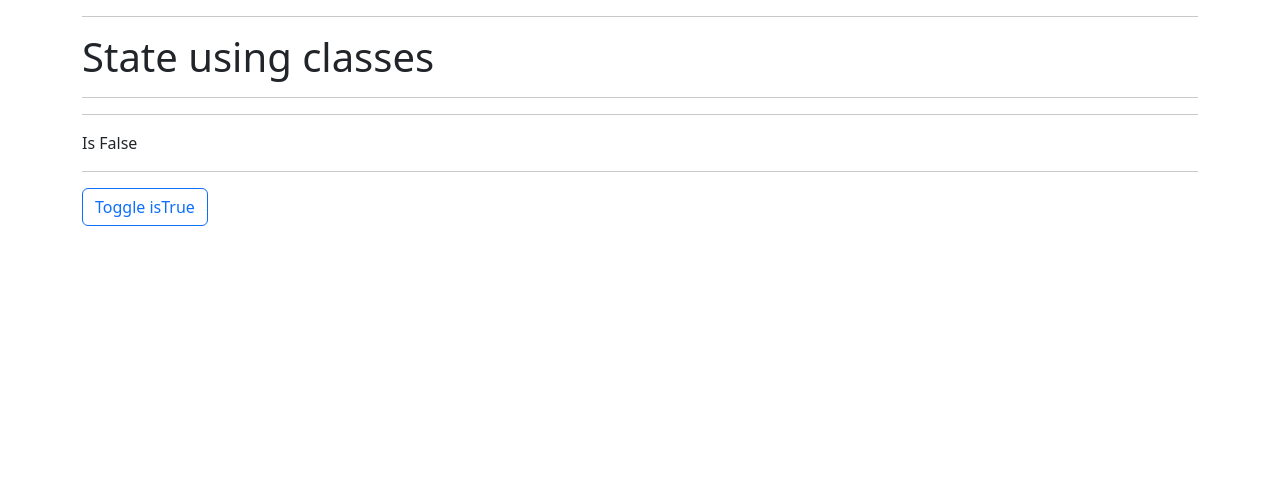
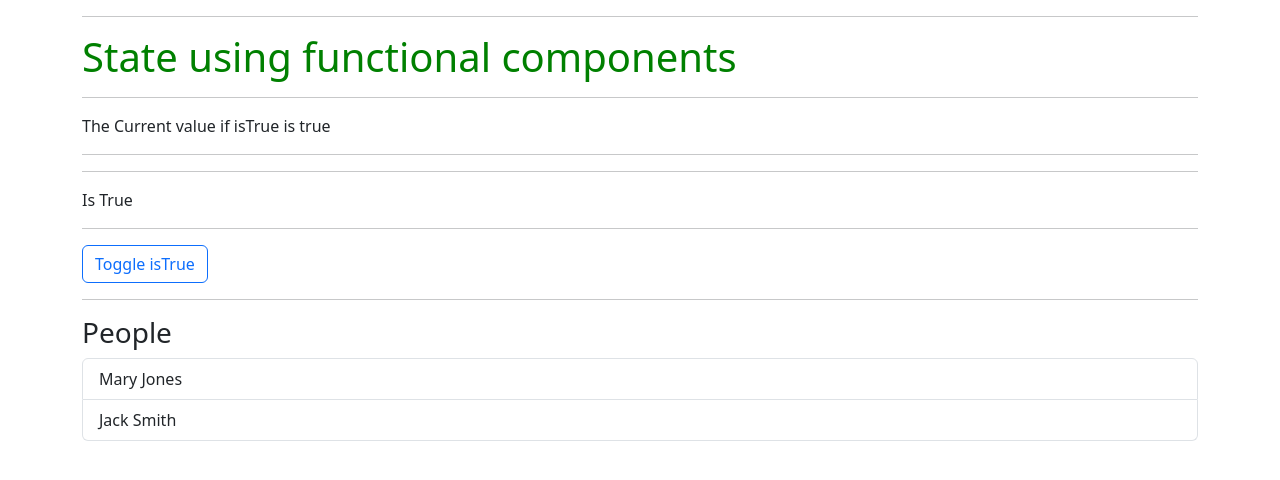
Before and after one commit to umedanaoyuki/full-stack-app-react, a React (Create React App) app: page / in a window 1280 px wide. Shown: the top 480 px of the page. Built offline with nearby package versions, Linux system fonts and the light colour scheme.

Commit message:
useEffect

```diff
--- /dev/null
+++ b/src/App.js
@@ -0,0 +1,67 @@
+import React, { Fragment, useEffect, useState } from "react";
+import "./App.css";
+
+function HelloWorld(props) {
+  const [isTrue, setIsTrue] = useState(true);
+  const [crowd, setCrowd] = useState([]);
+
+  const toggleTrue = () => {
+    if (isTrue) {
+      setIsTrue(false);
+      return;
+    }
+    setIsTrue(true);
+  };
+
+  useEffect(() => {
+    console.log("useEffect fired!");
+
+    let people = [
+      {
+        id: 1,
+        firstName: "Mary",
+        lastName: "Jones",
+        dob: "1997-05-02",
+      },
+      {
+        id: 2,
+        firstName: "Jack",
+        lastName: "Smith",
+        dob: "1999-02-04",
+      },
+    ];
+
+    setCrowd(people);
+  }, []);
+
+  return (
+    <>
+      <hr />
+      <h1 className="h1-green">{props.msg}</h1>
+      <hr />
+      {isTrue && (
+        <Fragment>
+          <p>The Current value if isTrue is true</p>
+          <hr />
+        </Fragment>
+      )}
+      <hr />
+      {isTrue ? <p>Is True</p> : <p>Is False</p>}
+      <hr />
+      <a href="#!" className="btn btn-outline-primary" onClick={toggleTrue}>
+        Toggle isTrue
+      </a>
+      <hr />
+      <h3>People</h3>
+      <ul className="list-group">
+        {crowd.map((m) => (
+          <li key={m.id} className="list-group-item">
+            {m.firstName} {m.lastName}
+          </li>
+        ))}
+      </ul>
+    </>
+  );
+}
+
+export default HelloWorld;
--- a/src/index.js
+++ b/src/index.js
@@ -1,6 +1,7 @@
 import React from "react";
 import ReactDOM from "react-dom/client";
-import AppClass from "./AppClass";
+// import AppClass from "./AppClass";
+import App from "./App";
 
 const root = ReactDOM.createRoot(document.getElementById("root"));
 root.render(
@@ -8,7 +9,7 @@ root.render(
     <div className="container">
       <div className="row">
         <div className="col">
-          <AppClass msg="State using classes" />
+          <App msg="State using functional components" />
         </div>
       </div>
     </div>
```
Also changed, not shown: src/HelloWorld.js (deleted, +0 -36 lines), src/App.css (renamed from src/HelloWorld.css).
